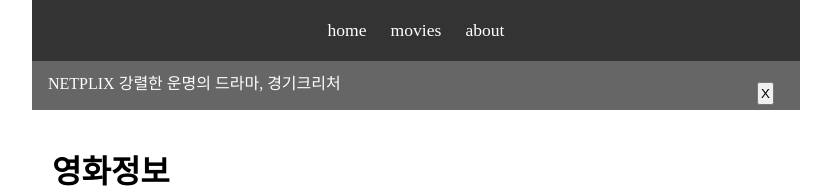
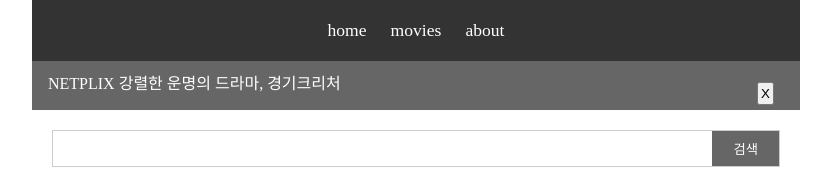
Before and after one commit to Woochang1132/svelte-practice-project, a Svelte app: page / in a window 1280 px wide. Shown: the top 194 px of the page, without its empty margins (224-1055 px from the left). Built offline with nearby package versions, Linux system fonts and the light colour scheme.

Commit message:
[svelte] > searchBar 컴포넌트 구성 진행중중

```diff
--- a/src/App.svelte
+++ b/src/App.svelte
@@ -4,6 +4,7 @@
   import Modal from './lib/components/Modal.svelte';
   import Movies from './lib/components/Movies.svelte';
   import AddTansition from './lib/components/AddTansition.svelte';
+  import SearchBar from './lib/components/SearchBar.svelte';
 
 
 
@@ -33,6 +34,8 @@
 <Navbar />
 <!-- <div class={isEvent ? 'event show' : 'event'}> -->
 <AddTansition isEvent={isEvent} AddTansitionFunc={AddTansitionFunc}/>
+<SearchBar />
+
 <Movies movieData={movieData} handleLike={handleLike} openModal={openModal}/>
 
 {#if isModal}
--- /dev/null
+++ b/src/lib/components/SearchBar.svelte
@@ -0,0 +1,42 @@
+<script>
+    let inputText = $state("");
+</script>
+
+<div class="search-box">
+    <div class="input-group">
+        <input type="search" bind:value="{inputText}">
+        <button>검색</button>
+    </div>
+</div>
+
+<style>
+    .search-box{
+        padding: 0 20px;
+        margin-top: 20px;
+    }
+
+    .input-group{
+        width: 100%;
+        border: 1px solid #ccc;
+        position: relative;
+    }
+
+    .search-box input{
+        width: 100%;
+        border: none;
+        outline: none;
+        padding: 10px;
+    }
+    .search-box button{
+        position: absolute;
+        right: 0;
+        top: 0;
+        border: none;
+        outline: none;
+        background: #666;
+        color: #fff;
+        width: 5em;
+        height: 100%;
+        margin: 0;
+    }
+</style>
```
